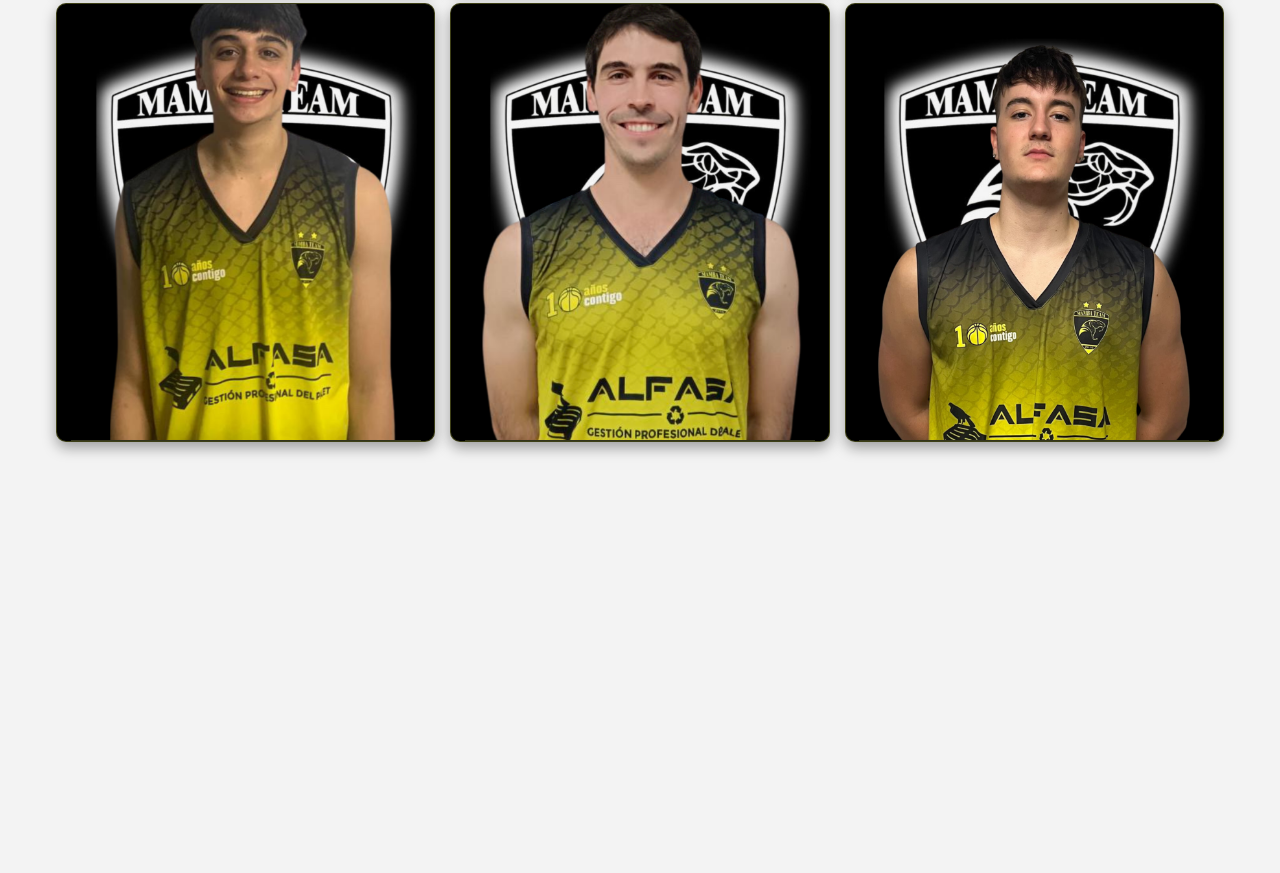
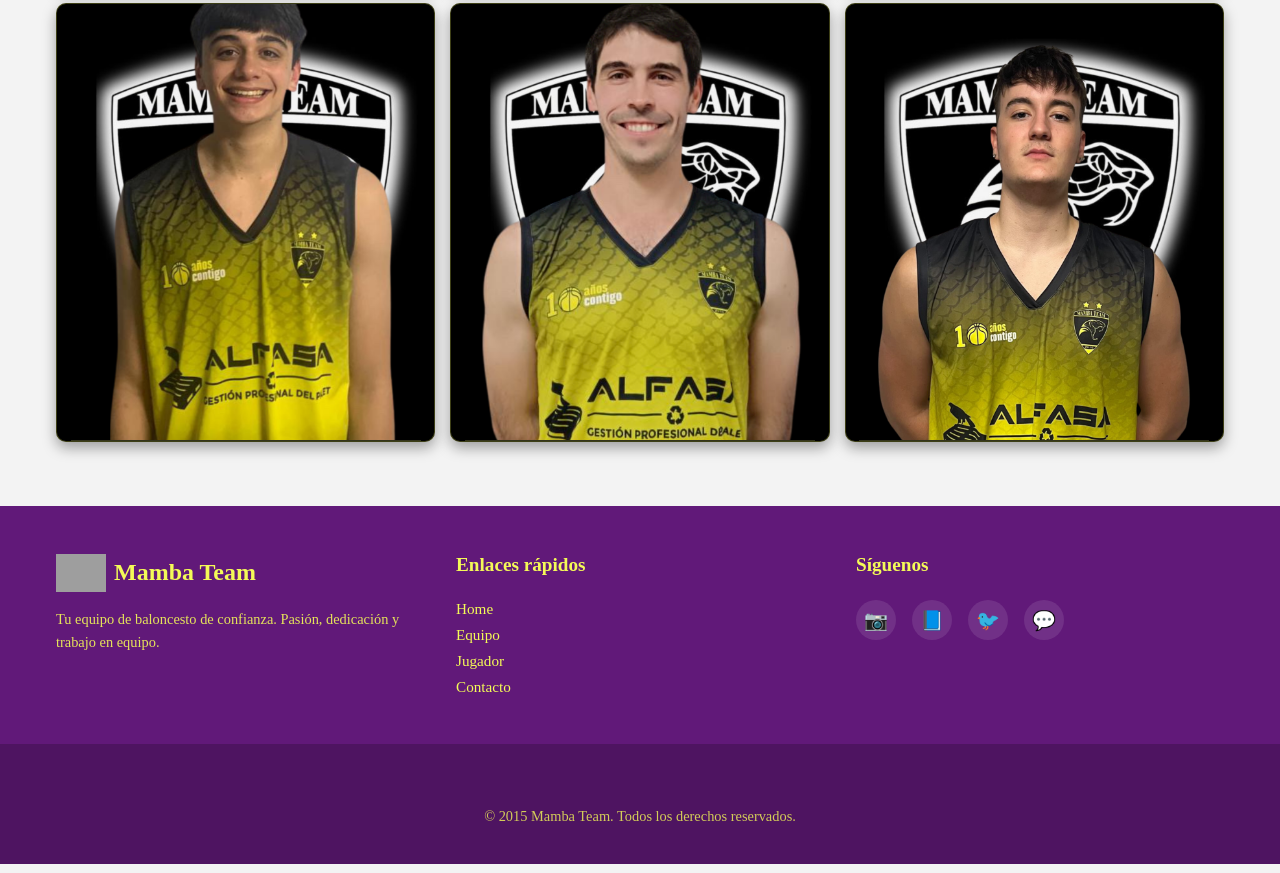
Before and after one commit to Taazz7/joaquin, a website: page equipo.html in a window 1280 px wide. Shown: the part 1601-2474 px from the top of the page. Before the commit the page ends 2075 px from the top, so only its background shows below. Drawn offline with Linux system fonts and the light colour scheme; grey boxes are pictures that could not be loaded.

Commit message:
footer equipo + logo link index

```diff
--- a/equipo.html
+++ b/equipo.html
@@ -9,7 +9,7 @@
 <header class="header">
     <div class="header__container">
       <div class="header__brand">
-        <img src="img/logo.png" alt="Logo Mamba Team" class="header__logo">
+        <a href="index.html"><img src="img/logo.png" alt="Logo Mamba Team" class="header__logo"></a>
         <h1 class="header__title">Mamba Team</h1>
       </div>
 
@@ -71,5 +71,59 @@
             </div>
         </div>
     </div>
+
+    <!-- FOOTER -->
+<footer class="footer">
+  <div class="footer__container">
+
+  <div class="footer__section">
+      <div class="footer__brand">
+      <img src="img/logo.png" alt="Logo Mamba Team" class="footer__logo">
+      <h3 class="footer__title">Mamba Team</h3>
+      </div>
+      <p class="footer__description">
+      Tu equipo de baloncesto de confianza. Pasión, dedicación y trabajo en equipo.
+      </p>
+  </div>
+
+  <div class="footer__section">
+      <h4 class="footer__heading">Enlaces rápidos</h4>
+      <ul class="footer__list">
+      <li class="footer__item"><a class="footer__link" href="index.html">Home</a></li>
+      <li class="footer__item"><a class="footer__link" href="equipo.html">Equipo</a></li>
+      <li class="footer__item"><a class="footer__link" href="jugador.html">Jugador</a></li>
+      <li class="footer__item"><a class="footer__link" href="#">Contacto</a></li>
+      </ul>
+  </div>
+
+  <div class="footer__section">
+      <h4 class="footer__heading">Síguenos</h4>
+      <div class="footer__social">
+      <a href="#" class="footer__social-link" aria-label="Instagram">
+          <span>📷</span>
+      </a>
+      <a href="#" class="footer__social-link" aria-label="Facebook">
+          <span>📘</span>
+      </a>
+      <a href="#" class="footer__social-link" aria-label="Twitter">
+          <span>🐦</span>
+      </a>
+      <a href="#" class="footer__social-link" aria-label="WhatsApp">
+          <span>💬</span>
+      </a>
+      </div>
+  </div>
+
+  </div>
+
+  <div class="footer__bottom">
+  <div class="footer__container">
+      <p class="footer__copyright">
+      &copy; 2015 Mamba Team. Todos los derechos reservados.
+      </p>
+  </div>
+  </div>
+</footer>
+
 </body>
 </html>
```
Also changed, not shown: index.html (+1 -1 lines), jugador.html (+1 -1 lines).
